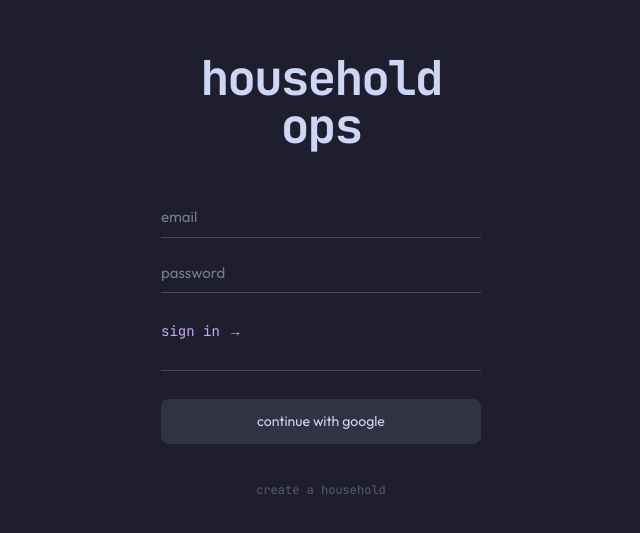
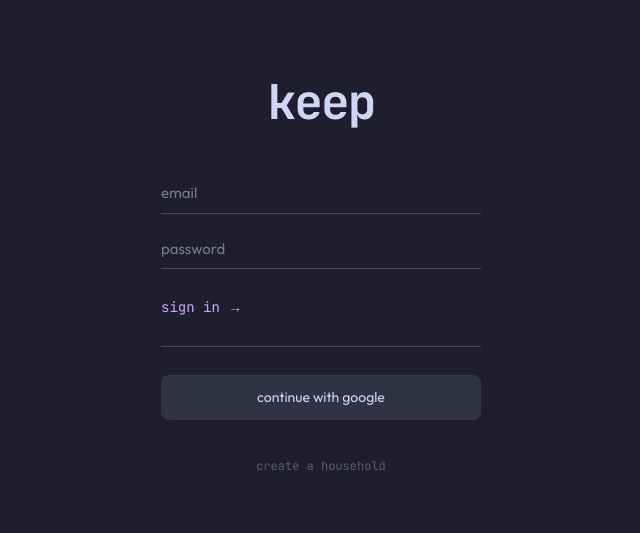
Before and after one commit to chasemarshall/household-ops, a Next.js app: page / in a window 1280 px wide. Shown: the part 123-656 px from the top of the page, without its empty margins (319-959 px from the left). Built offline with nearby package versions, Linux system fonts and the light colour scheme; no server answers.

Commit message:
feat: rebrand to keep

```diff
--- a/app/(app)/home/page.tsx
+++ b/app/(app)/home/page.tsx
@@ -104,7 +104,7 @@ export default function HomePage() {
 
   return (
     <>
-      <Header title="household ops" />
+      <Header title="keep" />
 
       {/* Greeting */}
       <div
--- a/app/layout.tsx
+++ b/app/layout.tsx
@@ -17,8 +17,8 @@ const outfit = Outfit({
 })
 
 export const metadata: Metadata = {
-  title: 'Household Ops',
-  description: 'Household management dashboard',
+  title: 'keep',
+  description: 'Household management for the whole family',
 }
 
 export default function RootLayout({ children }: { children: React.ReactNode }) {
--- a/app/page.tsx
+++ b/app/page.tsx
@@ -79,9 +79,7 @@ export default function LoginPage() {
             textAlign: 'center',
           }}
         >
-          household
-          <br />
-          ops
+          keep
         </h1>
 
         {/* Login form */}
--- a/app/register/page.tsx
+++ b/app/register/page.tsx
@@ -103,7 +103,7 @@ export default function RegisterPage() {
             marginBottom: '8px',
           }}
         >
-          create household
+          join keep
         </h1>
         <p
           style={{
```
